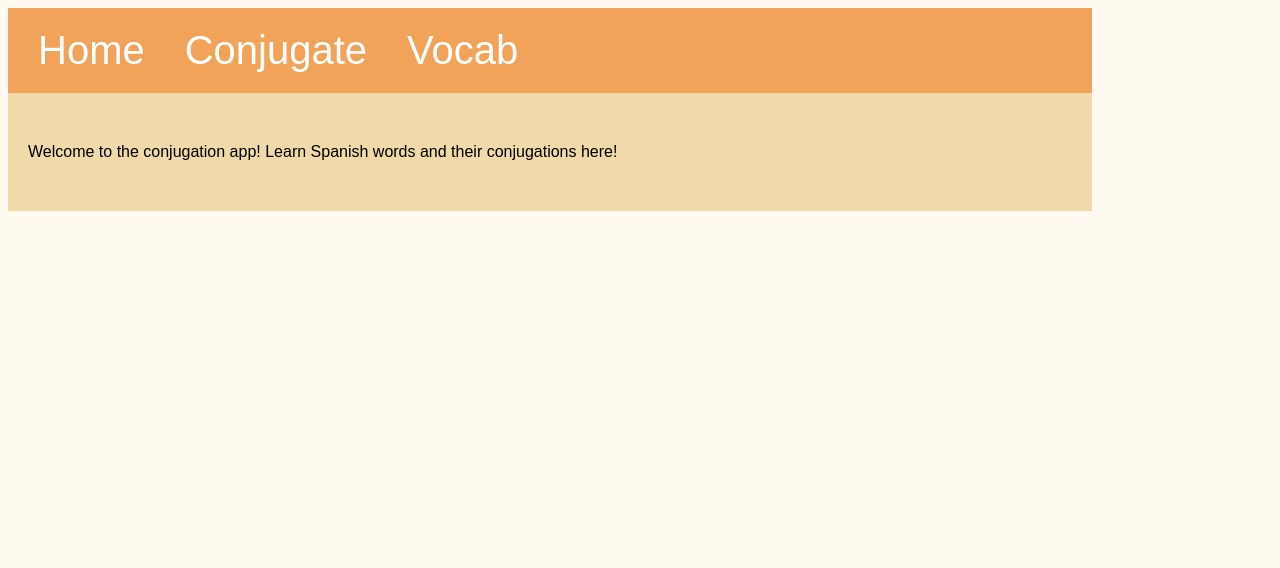
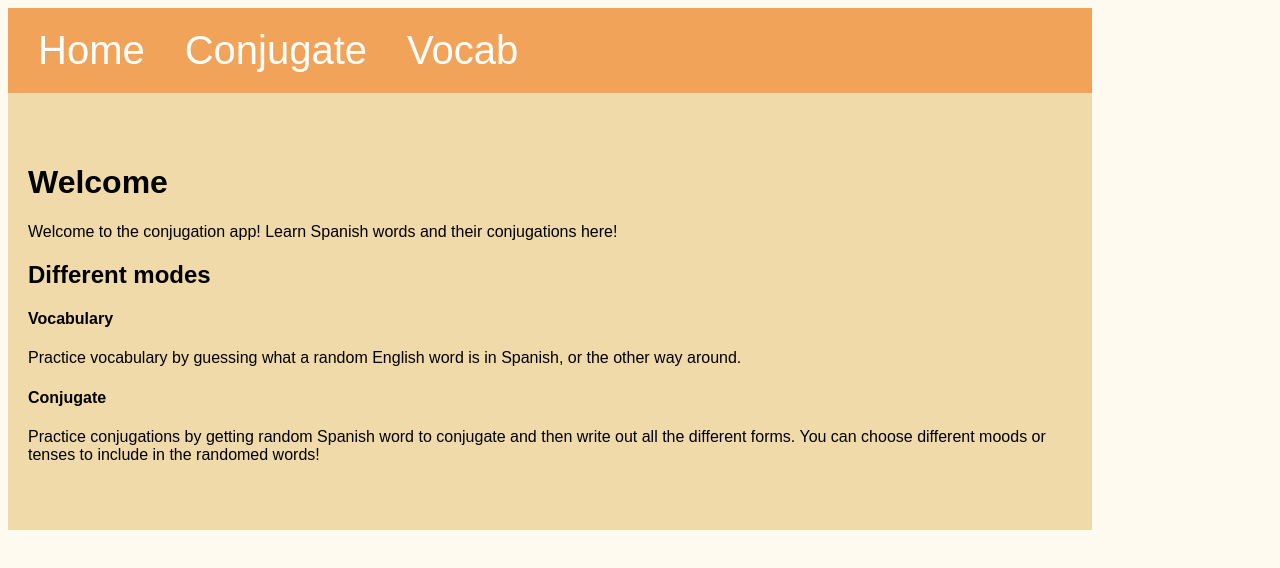
Before and after one commit to ShootingStar91/taivuttaja, a React (Create React App) app in the folder frontend/: page / in a window 1280 px wide. Shown: the top 568 px of the page. Built offline with nearby package versions, Linux system fonts and the light colour scheme.

Commit message:
Get actually random word to Vocabulary-page

```diff
--- a/frontend/src/components/IndexPage/index.tsx
+++ b/frontend/src/components/IndexPage/index.tsx
@@ -3,7 +3,13 @@ import React from 'react';
 export const IndexPage = () => {
   return (
     <div>
-      Welcome to the conjugation app! Learn Spanish words and their conjugations here!
+      <h1>Welcome</h1>
+      <p>Welcome to the conjugation app! Learn Spanish words and their conjugations here!</p>
+      <h2>Different modes</h2>
+      <h4>Vocabulary</h4>
+      <p>Practice vocabulary by guessing what a random English word is in Spanish, or the other way around.</p>
+      <h4>Conjugate</h4>
+      <p>Practice conjugations by getting random Spanish word to conjugate and then write out all the different forms. You can choose different moods or tenses to include in the randomed words!</p>
     </div>
   );
 };
--- a/frontend/src/components/VocabPage/index.tsx
+++ b/frontend/src/components/VocabPage/index.tsx
@@ -12,19 +12,24 @@ export const VocabPage = () => {
       wordService.getRandomWord().then((response) => {
         console.log("response: ");
 
-        console.log(response);
-        if (response.length > 0) {
-          setWord(response[0]);
-        }
+        setWord(response);
       }).catch(error => console.log(error));
     };
     getWord();
   }, []);
 
+  if (word === null) {
+    return <div>Loading...</div>;
+  }
 
   return (
     <div>
-      {word && word.infinitive_english}
+      <p>
+        {word.infinitive_english}
+      </p>
+      <p>
+        {word.infinitive}
+      </p>
     </div>
   );
 };
--- a/frontend/src/services/words.tsx
+++ b/frontend/src/services/words.tsx
@@ -3,10 +3,10 @@ import { Word } from '../types';
 
 const baseUrl = 'http://localhost:3001/api/words';
 
-const getRandomWord = async (): Promise<Word[]> => {
+const getRandomWord = async (): Promise<Word | null> => {
 
   try {
-    const response = await axios.get<Word[]>(`${baseUrl}/random`);
+    const response = await axios.get<Word | null>(`${baseUrl}/random`);
     console.log("Response from getRandomWord: ", response);
     return response.data;
   } catch (error: unknown) {
```
Also changed, not shown: 1 other file (tests, documents, lock files or other folders).
